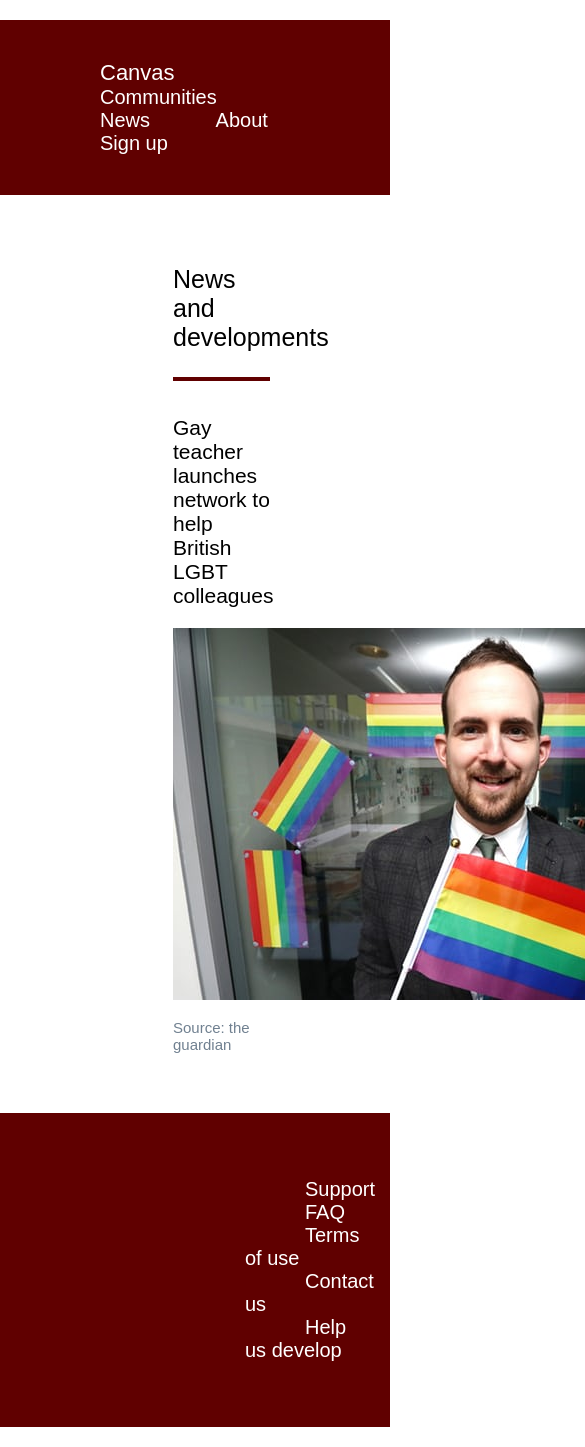
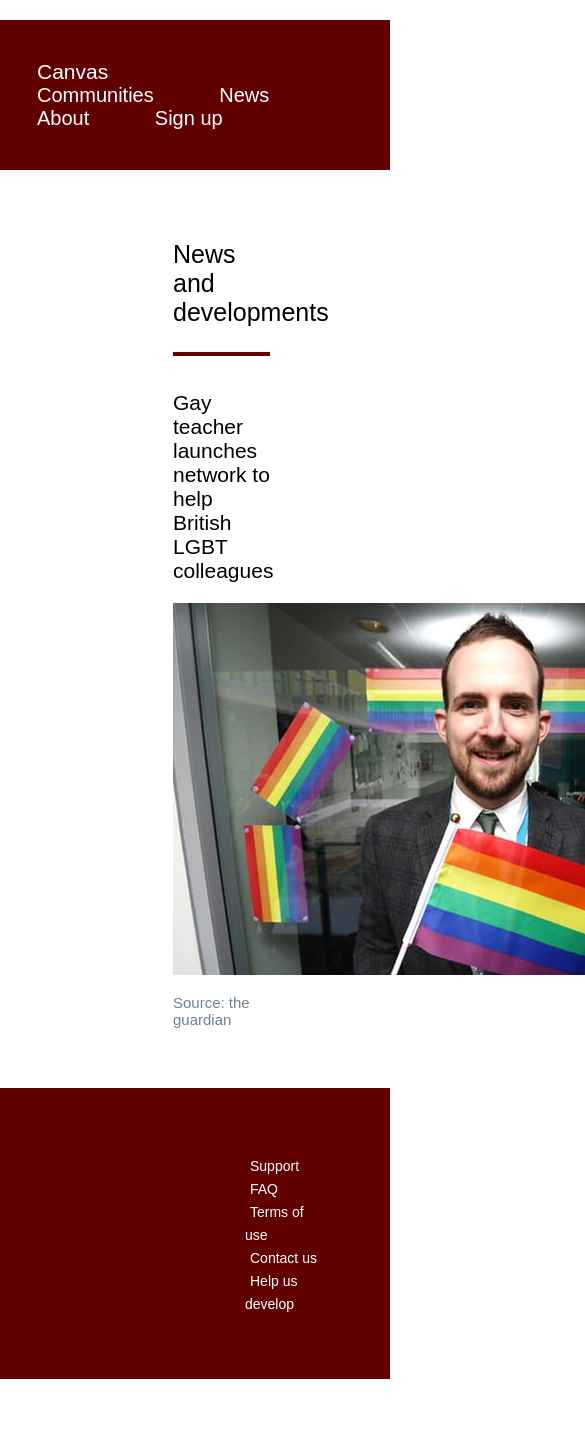
Before and after one commit to TooManyVars/Canvas-offical-repo, a plain HTML site: page project blank/index.html in a window 390 px wide. Shown: the top 1447 px of the page, 585 px wide, since content can reach past the window. After the commit the page ends 1399 px from the top, so only its background shows below. Drawn offline with Linux system fonts and the light colour scheme.

Commit message:
Added support for common resoloutions.

```diff
--- a/project blank/css/default.css
+++ b/project blank/css/default.css
@@ -119,4 +119,46 @@ body
     {
         padding-left: 60px;
     }
+
 }
+
+@media screen and (max-width: 1280px)
+{
+    .nav
+    {
+        padding-left: 75px;
+    }
+
+    .logo
+    {
+        padding-right: 550px;
+        font-size: 21px;
+    }
+
+
+    #bottom-nav > li > a
+    {
+        padding-left: 30px;
+    }
+}
+
+
+@media screen and (max-width: 1024px)
+{
+    .nav
+    {
+        padding-left: 37px;
+    }
+
+    .logo
+    {
+        padding-right: 335px;
+        font-size: 21px;
+    }
+
+    #bottom-nav > li > a
+    {
+        padding-left: 5px;
+        font-size: 14px;
+    }
+}
```
